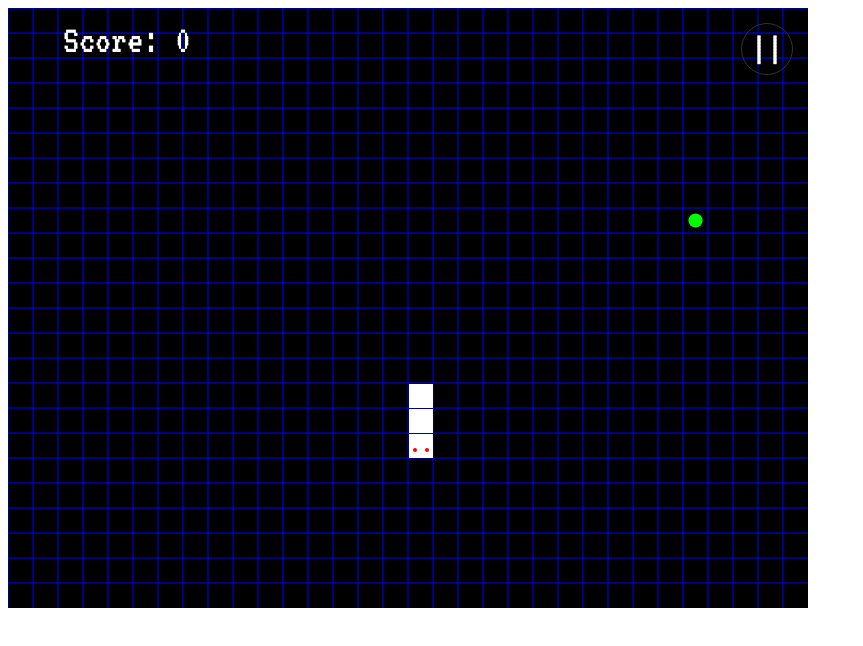
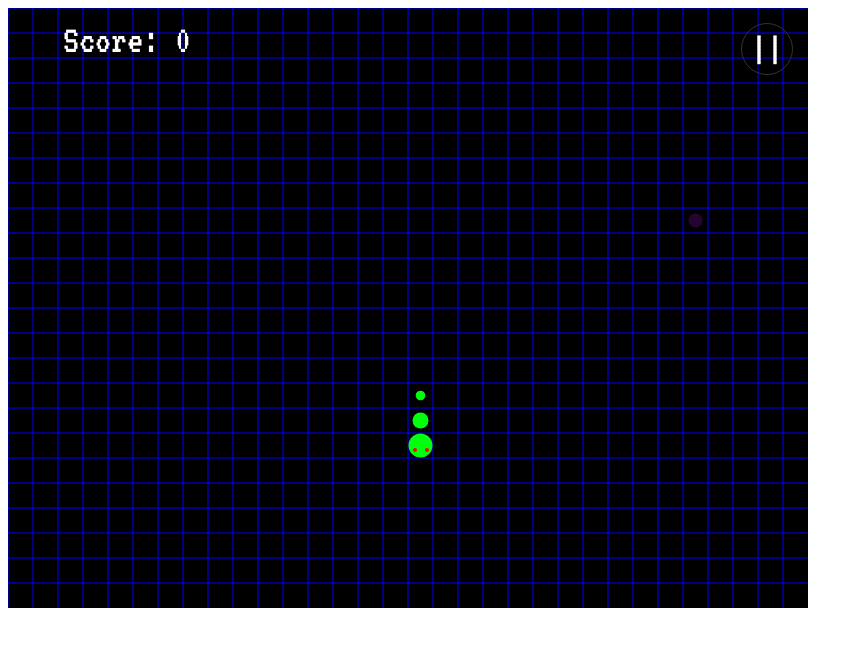
Before and after one commit to silwalanish/JSnake, a plain HTML site: page index.html in a window 1280 px wide. Both pictures are taken after a click on the button "Play". Shown: the whole page, without its empty margins (0-863 px from the left). Drawn offline with Linux system fonts and the light colour scheme.

Commit message:
Offline Fonts added. Color animation to food added. Made Snake green and it's body size adjusted with length.

```diff
--- a/index.html
+++ b/index.html
@@ -5,7 +5,6 @@
     <meta name="viewport" content="width=device-width, initial-scale=1.0">
     <meta http-equiv="X-UA-Compatible" content="ie=edge">
     <title>Snake</title>
-    <link href="https://fonts.googleapis.com/css?family=VT323" rel="stylesheet">
     <link rel="stylesheet" href="snake.css">
 </head>
 <body>
--- a/snake.css
+++ b/snake.css
@@ -1,3 +1,8 @@
+@font-face {
+    font-family: VT323;
+    src: url("fonts/VT323-Regular.ttf");
+  }
+
 .game-container{
     position: relative;
     top: 0px;
--- a/snake.js
+++ b/snake.js
@@ -1,5 +1,32 @@
 let WIDTH = 800;
 let HEIGHT = 600;
+
+
+class ColorRGB{
+
+    static dectohex (v) {
+        return Math.abs(v).toString(16);
+    }
+
+    static rgbtohex(r, g, b){
+      return "#" + ColorRGB.dectohex(r) + ColorRGB.dectohex(g) + ColorRGB.dectohex(b);
+    }
+
+    static random () {
+      let r, g, b;
+      r = Math.round(Math.random() * 255);
+      g = Math.round(Math.random() * 255);
+      b = Math.round(Math.random() * 255);
+      return ColorRGB.rgbtohex(r, g, b);
+    }
+
+    static randomGreen (r, b) {
+        let g;
+        g = Math.round(Math.random() * 255);
+        return ColorRGB.rgbtohex(r, g, b);
+    }
+
+  }
 
 var Keys = [];
 
@@ -97,13 +124,15 @@ class Node{
         this.next = null;
         this.prev = null;
         this.game = game;
+        this.size = 12;
     }
 
     draw (ctx) {
         ctx.beginPath();
-        ctx.fillStyle = "#ffffff";
+        ctx.fillStyle = "#02ff0d";
         let actualPos = this.game.grids.actualPosition(this.position);
-        ctx.fillRect(actualPos.x + 1, 1 + actualPos.y, this.game.grids.gridSize - 1, this.game.grids.gridSize - 1);
+        ctx.arc(actualPos.x + 12.5, actualPos.y + 12.5, this.size, 0, Math.PI * 2, false);
+        ctx.fill();
         ctx.closePath();
     }
 
@@ -112,7 +141,7 @@ class Node{
         this.position = position;
     }
 
-    update () {
+    update (deltaTime) {
 
     }
 
@@ -122,6 +151,14 @@ class Node{
 
     set Pos(pos) {
         this.position = pos;
+    }
+
+    get Size () {
+        return this.size;
+    }
+
+    set Size (val) {
+        this.size = val;
     }
 
     get Next () {
@@ -267,6 +304,8 @@ class Snake{
             node.Prev = (index != 0) ? this.body[index - 1] : this.head;
             node.Prev.Next = node;
             this.body.push(node);
+
+            node.Size = 12 * 1 / (this.body.length + 1);
         }
     }
 
@@ -276,6 +315,12 @@ class Snake{
         node.Prev = this.body[this.body.length - 1];
         node.Prev.Next = node;
         this.body.push(node);
+        node.Size = 12 * 1 / (this.body.length + 1);
+    }
+
+    speedUp () {
+        if(this.speed >= 0.2)
+            this.speed -= 0.1;
     }
 
     draw (ctx) {
@@ -306,10 +351,13 @@ class Snake{
 
     update (deltaTime) {
         this.time += deltaTime;
-        if((this.time >= 0.5) && this.isAlive){
+        if((this.time >= this.speed) && this.isAlive){
             this.head.update(deltaTime);
+            let len = this.body.length + 1;
+            let i = 1;
+            this.body.forEach(body => {
+                body.Size = 12 * Math.max((len - (i++)) / len, 0.4);
 
-            this.body.forEach(body => {
                 body.updatePos(body.Prev.oldPosition);
                 if(this.head.Pos.equals(body.Pos)){
                     this.hasEatenItself = true;
@@ -364,7 +412,7 @@ class Food{
 
     draw (ctx) {
         ctx.beginPath();
-        ctx.fillStyle = "#00ff00";
+        ctx.fillStyle = ColorRGB.random();
         let actualPos = this.game.grids.actualPosition(this.position);
         ctx.arc(actualPos.x + 12.5, actualPos.y + 12.5, 8 * this.size, 0, Math.PI * 2, false);
         ctx.fill();
@@ -708,6 +756,9 @@ class Game{
             this.score += 100;
             this.snake.eat();
             this.food.relocate();
+            if(this.score % 1000 === 0){
+                this.snake.speedUp();
+            }
         }
     }
 
```
Also changed, not shown: fonts/OFL.txt (added), fonts/VT323-Regular.ttf (added).
